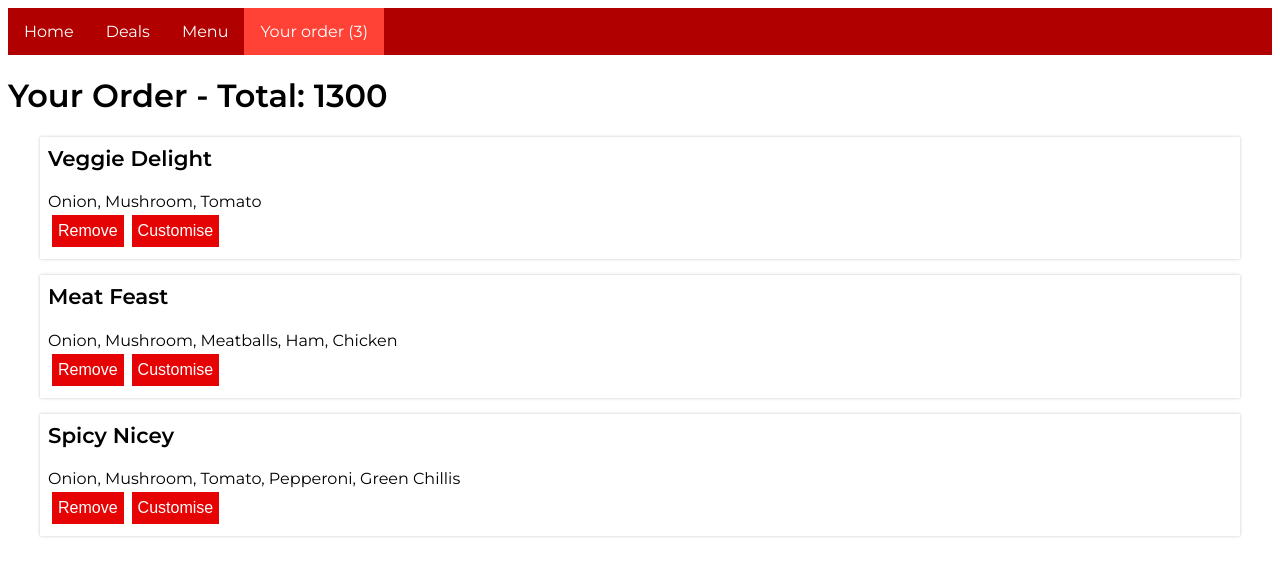
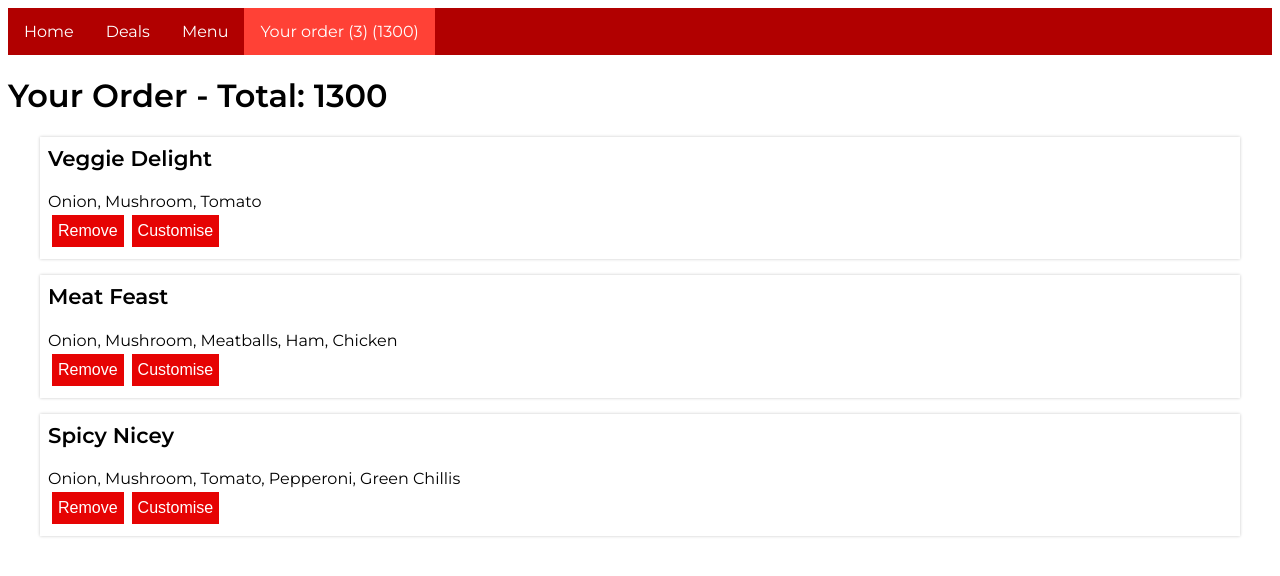
Before and after one commit to samthidny/pizza-shop, an Angular app: page /cart in a window 1280 px wide. Shown: the top 576 px of the page. Built offline with nearby package versions, Linux system fonts and the light colour scheme.

Commit message:
total order price on nav

```diff
--- a/src/app/cart.service.ts
+++ b/src/app/cart.service.ts
@@ -17,7 +17,7 @@ export class CartService {
   constructor(public menuService: MenuService) {
     this.items = [];
     this.numItems = 0;
-    // this.totalPrice = 0;
+    this.totalPrice = 0;
     this.cartUpdated$ = new BehaviorSubject<Pizza[]>(this.items);
   }
 
@@ -28,8 +28,7 @@ export class CartService {
 
     this.items.push(pizza.clone());
     this.numItems++;
-    console.log('Pizza added to cart service');
-    this.calculatePrice();
+    this.totalPrice = this.calculatePrice();
     this.cartUpdated$.next(this.items);
   }
 
@@ -38,8 +37,7 @@ export class CartService {
     const index = this.items.indexOf(pizza);
     this.items.splice(index, 1);
     this.numItems--;
-    console.log('Pizza removed from cart service');
-    this.calculatePrice();
+    this.totalPrice = this.calculatePrice();
     this.cartUpdated$.next(this.items);
   }
 
--- a/src/app/navigation.component.html
+++ b/src/app/navigation.component.html
@@ -3,6 +3,6 @@
     <li><a routerLink="home" routerLinkActive="nav-active">Home</a></li>
     <li><a routerLink="deals" routerLinkActive="nav-active">Deals</a></li>
     <li><a routerLink="menu" routerLinkActive="nav-active">Menu</a></li>
-    <li><a routerLink="cart" routerLinkActive="nav-active">Your order ({{numItems}})</a></li>
+    <li><a routerLink="cart" routerLinkActive="nav-active">Your order ({{numItems}}) ({{totalPrice}})</a></li>
   </ul>
 </nav>
--- a/src/app/navigation.component.ts
+++ b/src/app/navigation.component.ts
@@ -10,12 +10,14 @@ export class NavigationComponent implements OnInit {
 
   // cartService: CartService;
   numItems: number;
+  totalPrice: number;
 
   constructor(public cartService: CartService) {
     this.numItems = cartService.numItems;
     cartService.cartUpdated$.subscribe({
       next: () => {
         this.numItems = cartService.numItems;
+        this.totalPrice = cartService.totalPrice;
       }
     });
   }
```
